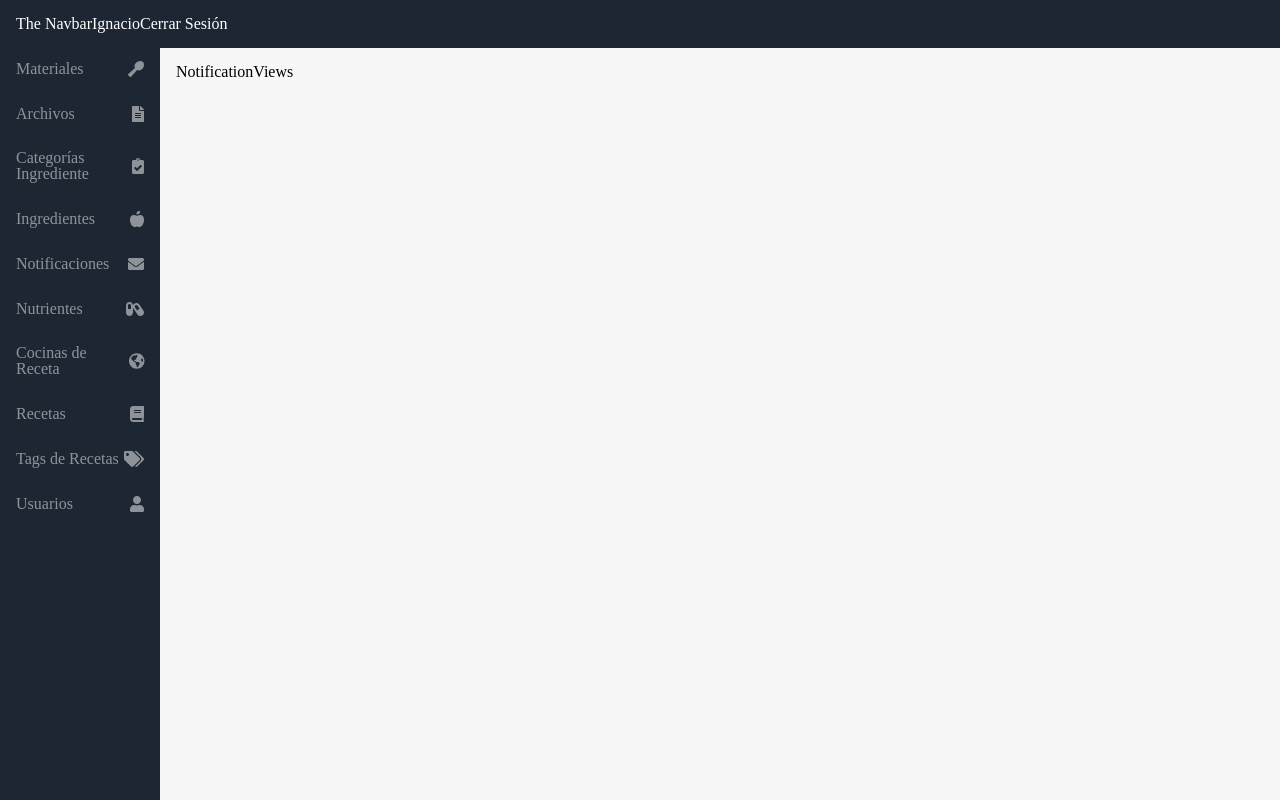
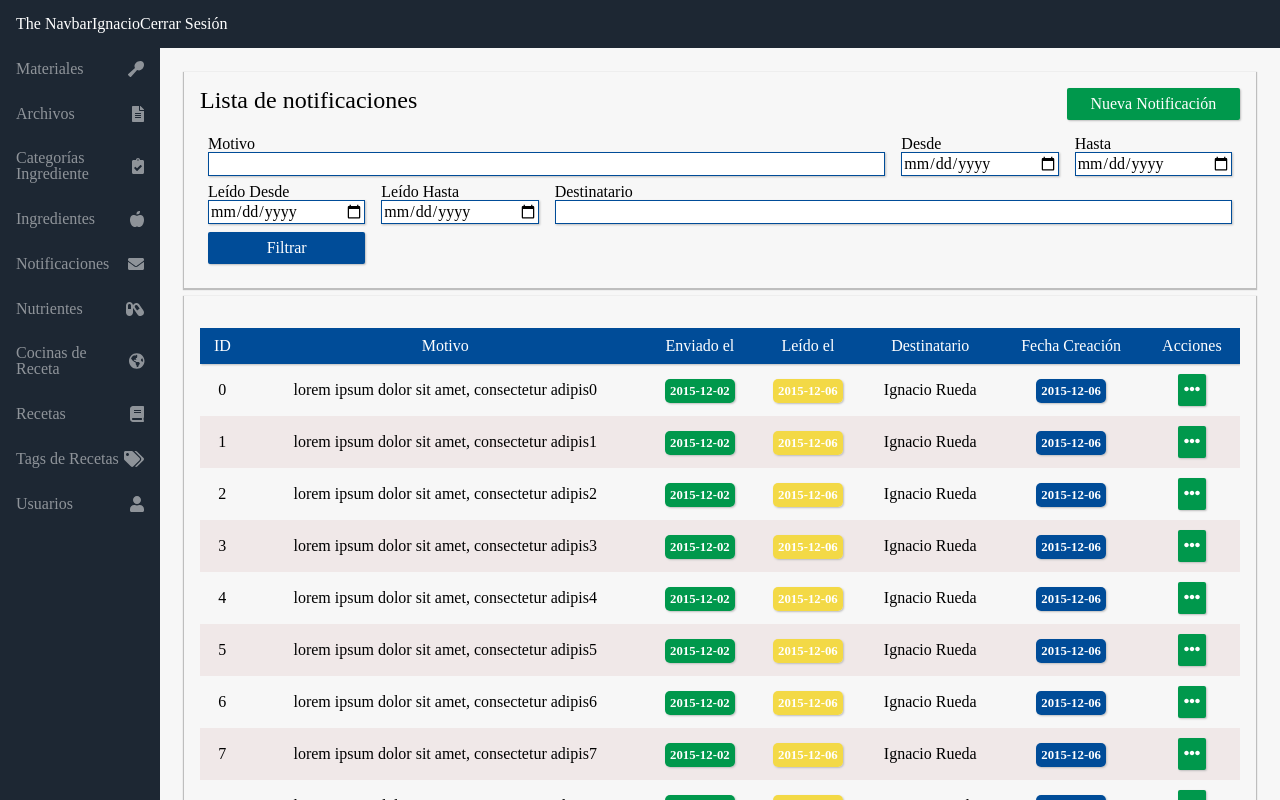
Before and after one commit to Jibaru/cooking-app-admin, a Vue app: page /notificaciones in a window 1280 px wide. Shown: the top 800 px of the page. Built offline with nearby package versions, Linux system fonts and the light colour scheme; a web font is replaced by a local one.

Commit message:
Added template,logic,components

```diff
--- a/src/views/home/views/NotificationsView.vue
+++ b/src/views/home/views/NotificationsView.vue
@@ -1,3 +1,74 @@
 <template>
-  <h1>NotificationViews</h1>
+  <base-card>
+    <template #header>
+      <div class="row">
+        <div class="col-12 col-sm-12 col-md-8 col-lg-10">
+          <h1>Lista de notificaciones</h1>
+        </div>
+        <base-button
+          type="button"
+          color="success"
+          @click="toggleCreateNotificationModal"
+          class="col-12 col-sm-12 col-md-4 col-lg-2"
+        >
+          Nueva Notificación
+        </base-button>
+      </div>
+    </template>
+    <notifications-filter @filter="searchNotifications" />
+  </base-card>
+  <base-card>
+    <notifications-table />
+  </base-card>
+  <base-modal
+    title="Nueva Notificación"
+    :open="isCreateNotificationModalOpen"
+    @close="toggleCreateNotificationModal"
+  >
+    <create-notification-form
+      @submit-create="closeModalAndCreateNotification"
+    />
+  </base-modal>
 </template>
+<script>
+import NotificationsFilter from "../../../components/notification/list/filter/NotificationsFilter";
+import NotificationsTable from "../../../components/notification/list/table/NotificationsTable";
+import CreateNotificationForm from "../../../components/notification/forms/CreateNotificationForm";
+
+export default {
+  components: {
+    NotificationsFilter,
+    NotificationsTable,
+    CreateNotificationForm,
+  },
+  data() {
+    return {
+      isCreateNotificationModalOpen: false,
+    };
+  },
+  methods: {
+    toggleCreateNotificationModal() {
+      this.isCreateNotificationModalOpen = !this.isCreateNotificationModalOpen;
+    },
+    searchNotifications(filters) {
+      // TODO: Search Notifications
+      console.log(filters);
+    },
+    closeModalAndCreateNotification(notificationData) {
+      this.toggleCreateNotificationModal();
+      // TODO: Create Notification
+      console.log(notificationData);
+    },
+  },
+};
+</script>
+<style lang="scss" scoped>
+@include form-group;
+@include responsive-grid;
+@include layout;
+
+h1 {
+  font-size: 1.5rem;
+  font-weight: 300;
+}
+</style>
```
